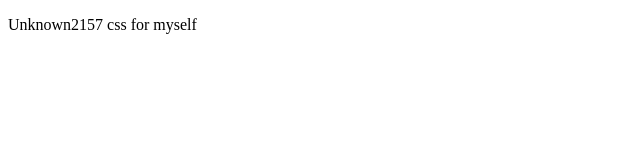
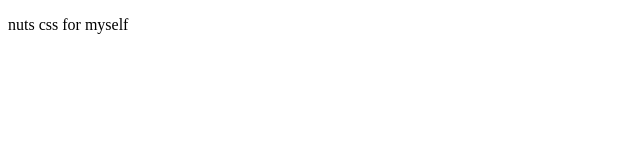
Before and after one commit to Nattu-Delicious/Nattu-Delicious.github.io, a plain HTML site: page index.html in a window 1280 px wide. Shown: the whole page, without its empty margins (0-640 px from the left). Drawn offline with Linux system fonts and the light colour scheme.

Commit message:
Update index.html

```diff
--- a/index.html
+++ b/index.html
@@ -2,9 +2,9 @@
 <html lang="en">
 <head>
     <meta charset="UTF-8">
-    <title>Unknown2157 CSS</title>
+    <title>nuts CSS</title>
 </head>
 <body>
-    <p>Unknown2157 css for myself</p>
+    <p>nuts css for myself</p>
 </body>
 </html>
```
